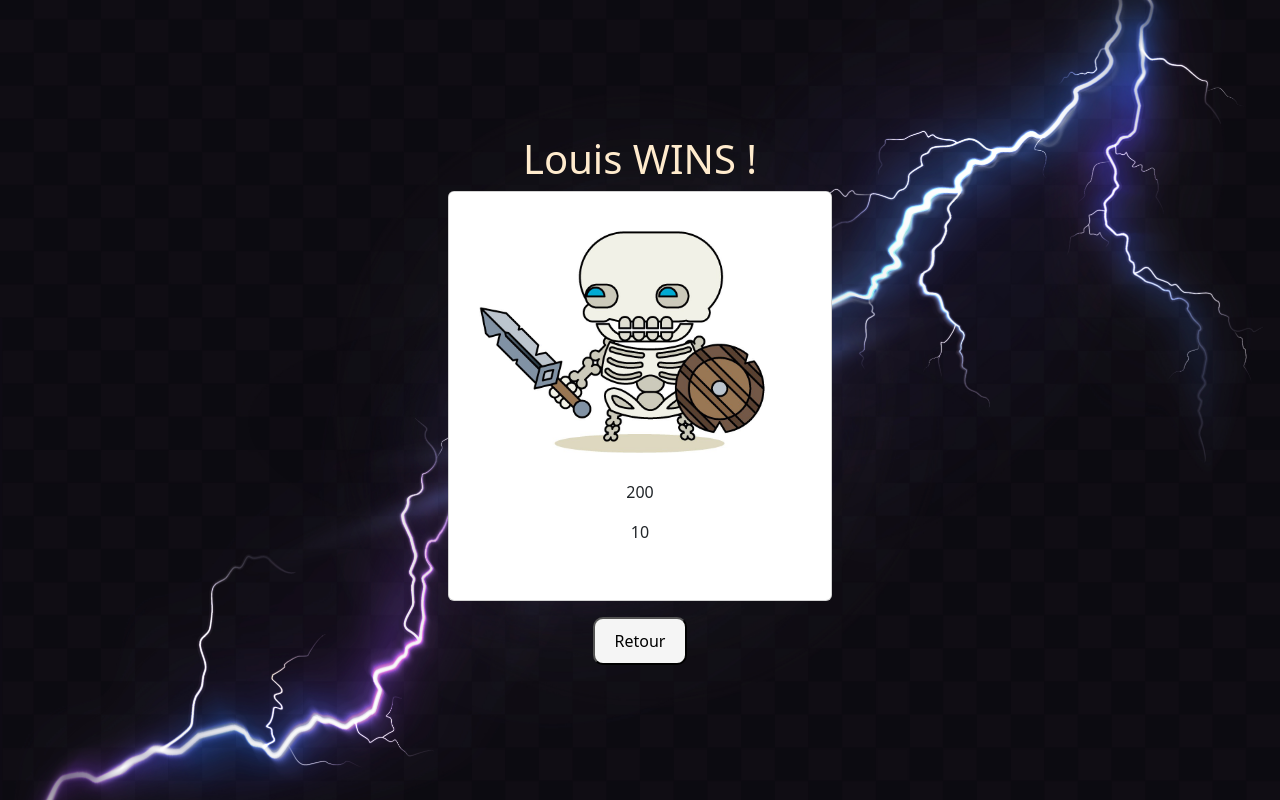
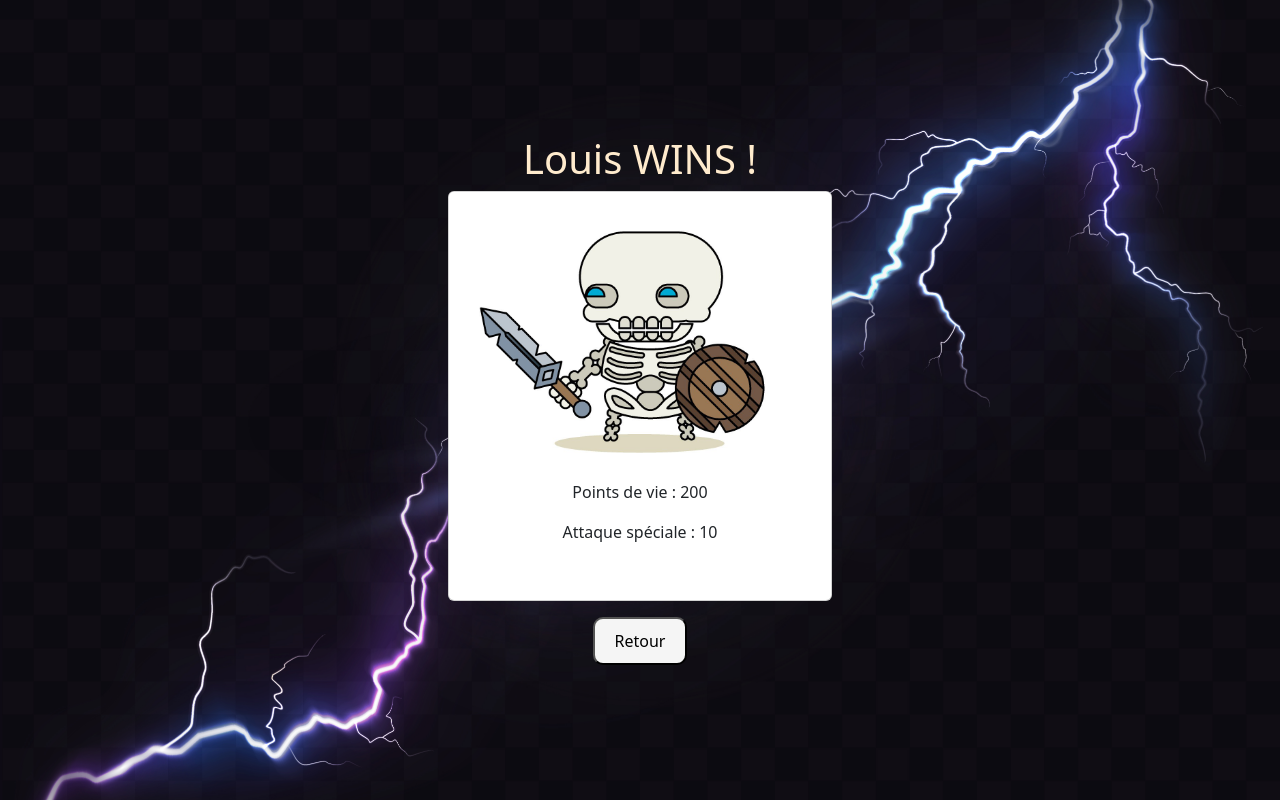
Before and after one commit to alexandreg67/typescript-quest, an Angular app: page /vainqueur-mechant/1 in a window 1280 px wide. Built offline with nearby package versions, Linux system fonts and the light colour scheme.

Commit message:
mise a jour ecran vainqueur

```diff
--- a/src/app/vainqueur-mechant/vainqueur-mechant.component.html
+++ b/src/app/vainqueur-mechant/vainqueur-mechant.component.html
@@ -5,8 +5,8 @@
             <img class="card-img" [src]="oppenent.picture" alt="Card image">
         </div>
         <div class="card-body">
-            <p class="card-text"> {{ oppenent.life }} </p>
-            <p class="card-text"> {{ oppenent.attaqueSpeciale }} </p>
+            <p class="card-text">Points de vie :  {{ oppenent.life }} </p>
+            <p class="card-text">Attaque spéciale :  {{ oppenent.attaqueSpeciale }} </p>
             <span class=" {{ oppenent.type | herosTypeColor }} ">
                 {{ oppenent.type }}
             </span>
--- a/src/app/vainqueur/vainqueur.component.html
+++ b/src/app/vainqueur/vainqueur.component.html
@@ -5,15 +5,15 @@
                     <img class="card-img" [src]="hero.picture" alt="Card image">
                 </div>
                 <div class="card-body">
-                    <p class="card-text"> {{ hero.life }} </p>
-                    <p class="card-text"> {{ hero.attaqueSpeciale }} </p>
+                    <p class="card-text">Points de vie : {{ hero.life }} </p>
+                    <p class="card-text">Attaque spéciale :  {{ hero.attaqueSpeciale }} </p>
                     <span class=" {{ hero.type | herosTypeColor }} ">
                         {{ hero.type }}
                     </span>
                 </div>
         </div>
         <div class="btnContainer">
-            <button (click)="goBack()">Retour</button>
+            <button [routerLink]="['/list-heros']">Retour</button>
         </div>
 </div>
 
```
Also changed, not shown: src/app/hero-interface.ts (added, +10 -0 lines).
